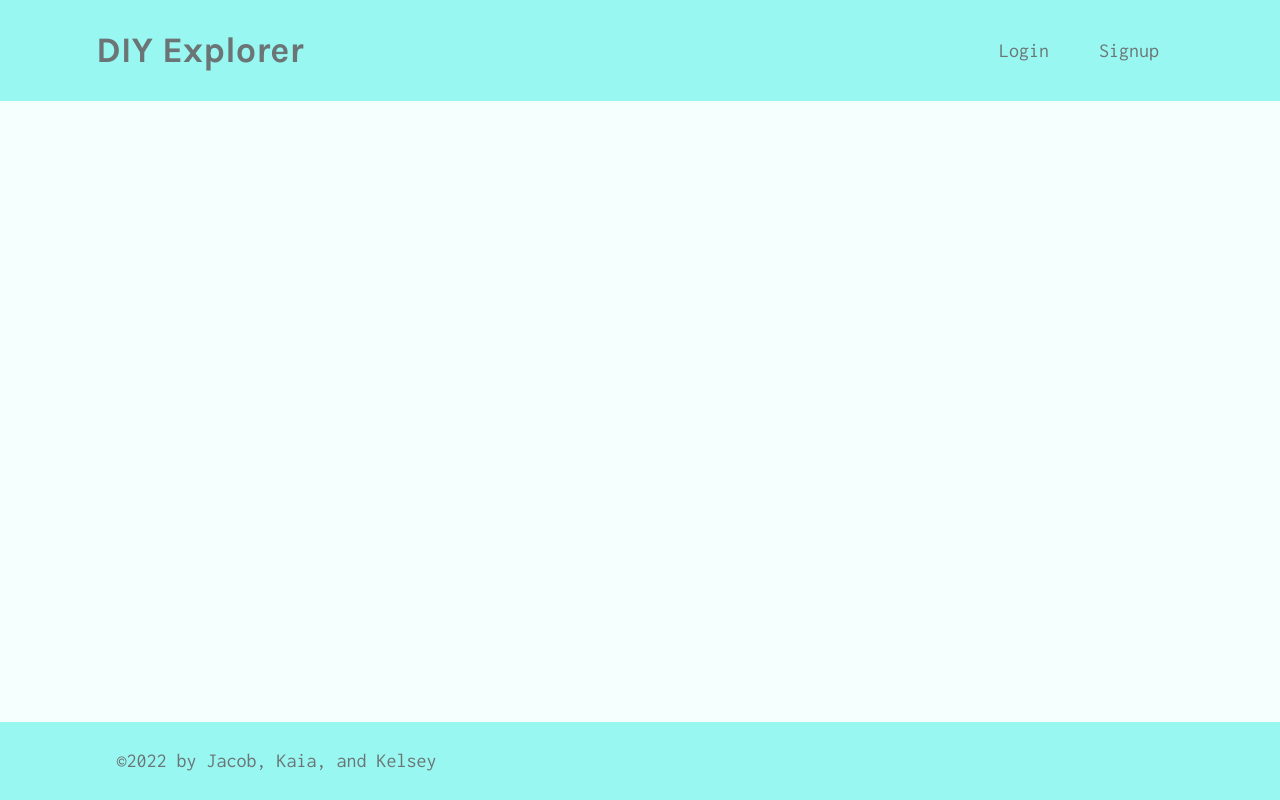
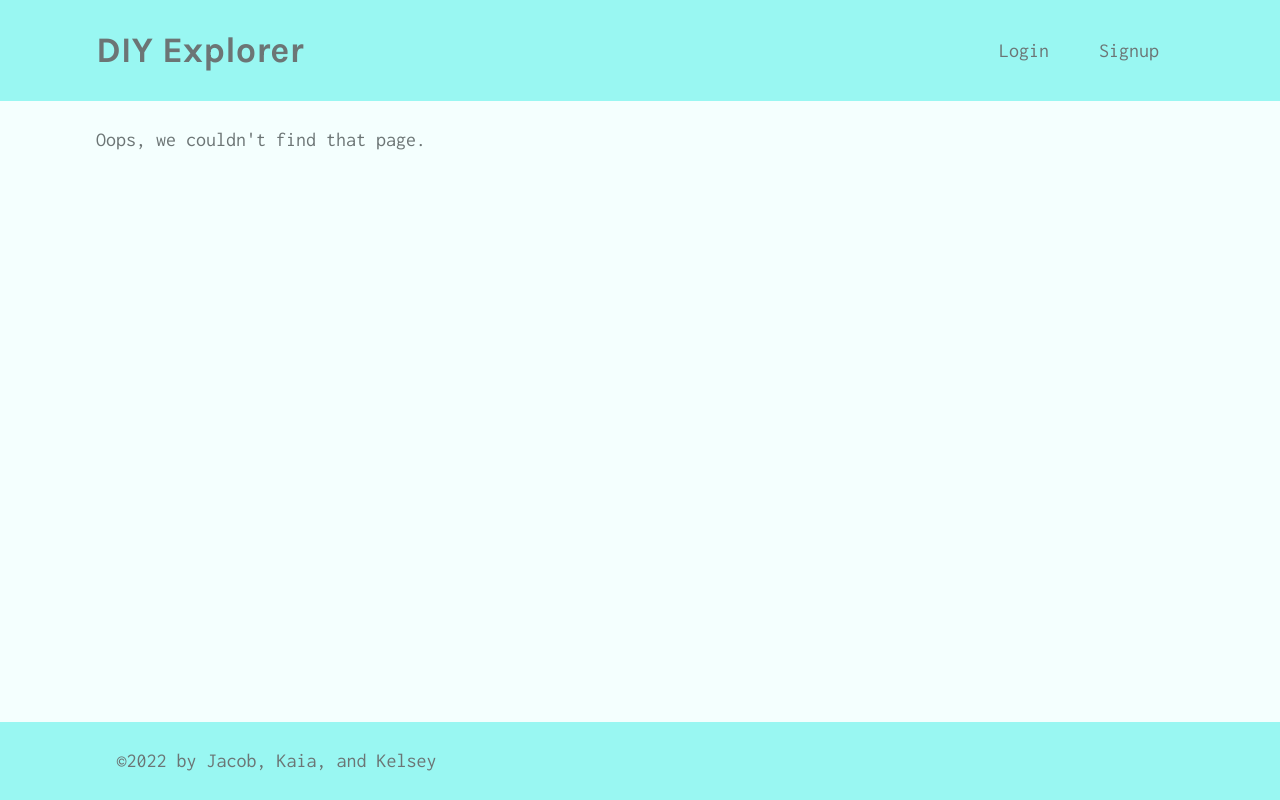
Before and after one commit to kelseyalderman/DIY-Explorer, a React (Create React App) app in the folder client/: page /project/1 in a window 1280 px wide. Built offline with nearby package versions, Linux system fonts and the light colour scheme.

Commit message:
no match page

```diff
--- a/client/src/App.js
+++ b/client/src/App.js
@@ -16,6 +16,7 @@ import Footer from "./components/Footer";
 import Home from "./pages/Home";
 import Login from "./pages/Login";
 import Signup from "./pages/Signup";
+import NoMatch from "./pages/NoMatch";
 
 const httpLink = createHttpLink({
   uri: "/graphql",
@@ -47,6 +48,7 @@ function App() {
               <Route path="/" element={<Home />} />
               <Route path="/login" element={<Login />} />
               <Route path="/signup" element={<Signup />} />
+              <Route path="*" element={<NoMatch />} />
             </Routes>
           </div>
           <Footer />
--- a/client/src/pages/NoMatch.js
+++ b/client/src/pages/NoMatch.js
@@ -0,0 +1,7 @@
+import React from "react";
+
+const NoMatch = () => {
+  return <div>Oops, we couldn't find that page.</div>;
+};
+
+export default NoMatch;
```
